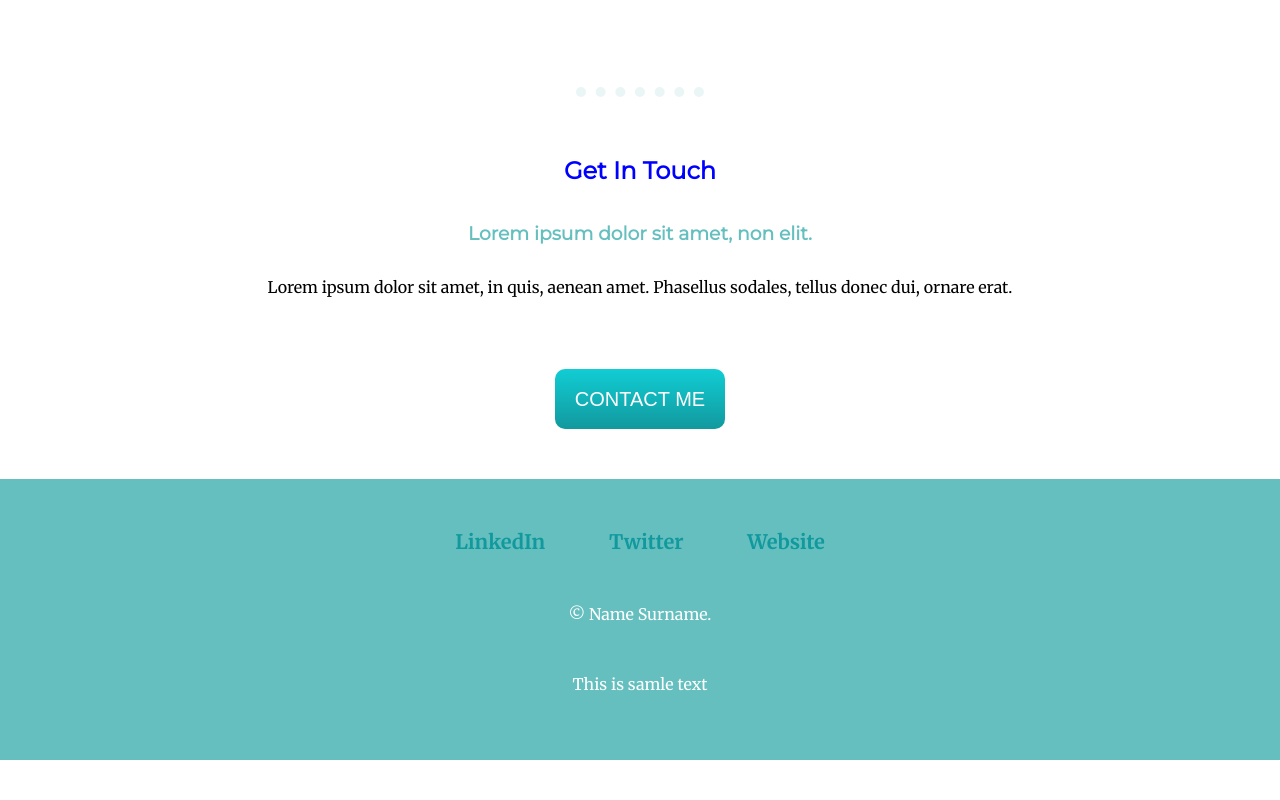
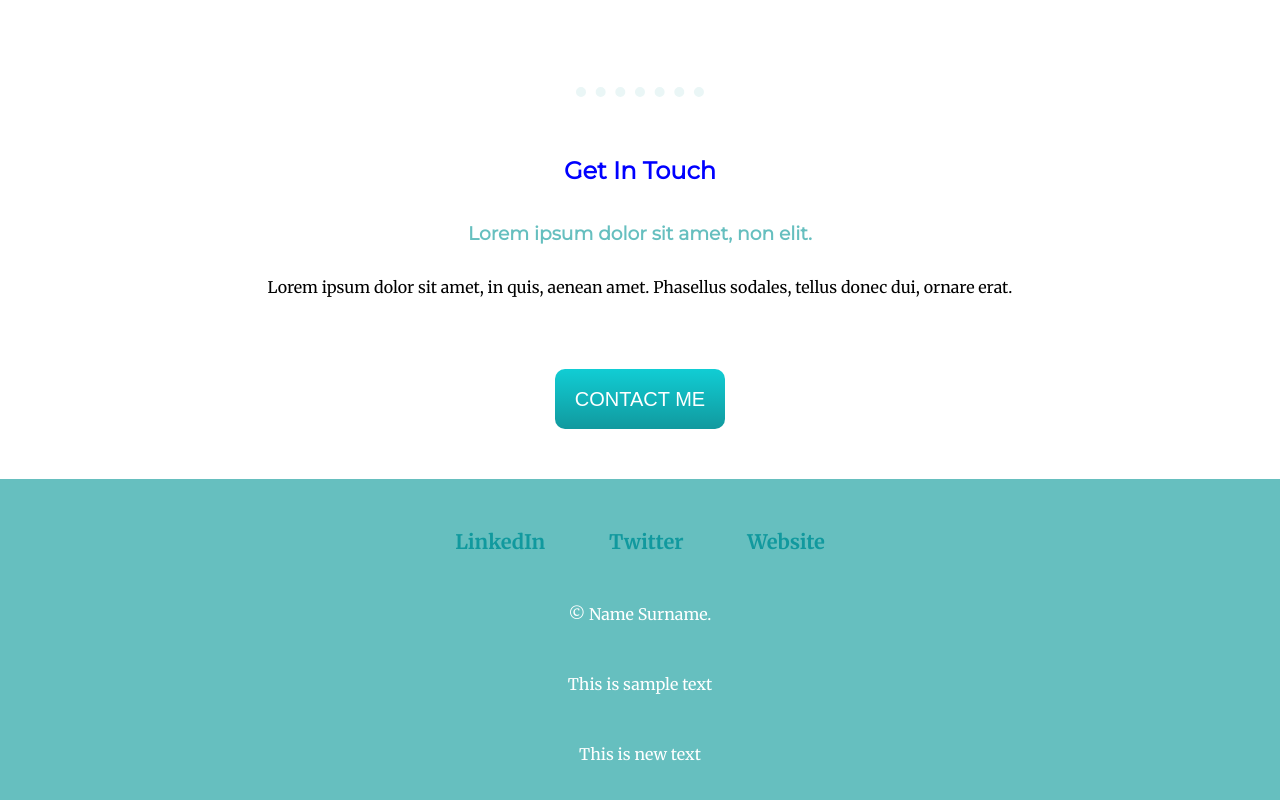
Before and after one commit to WheelyHog/Merging_branches, a plain HTML site: page index.html in a window 1280 px wide. Shown: the part 1880-2680 px from the top of the page. Before the commit the page ends 2640 px from the top, so only its background shows below. Drawn offline with Linux system fonts and the light colour scheme.

Commit message:
some changes in index.html

```diff
--- a/index.html
+++ b/index.html
@@ -58,7 +58,8 @@
     <a class="footer-link" href="https://twitter.com/">Twitter</a>
     <a class="footer-link" href="https://www.appbrewery.co/">Website</a>
     <p>© Name Surname.</p>
-    <p>This is samle text</p>
+    <p>This is sample text</p>
+    <p>This is new text</p>
   </div>
 </body>
 
```
